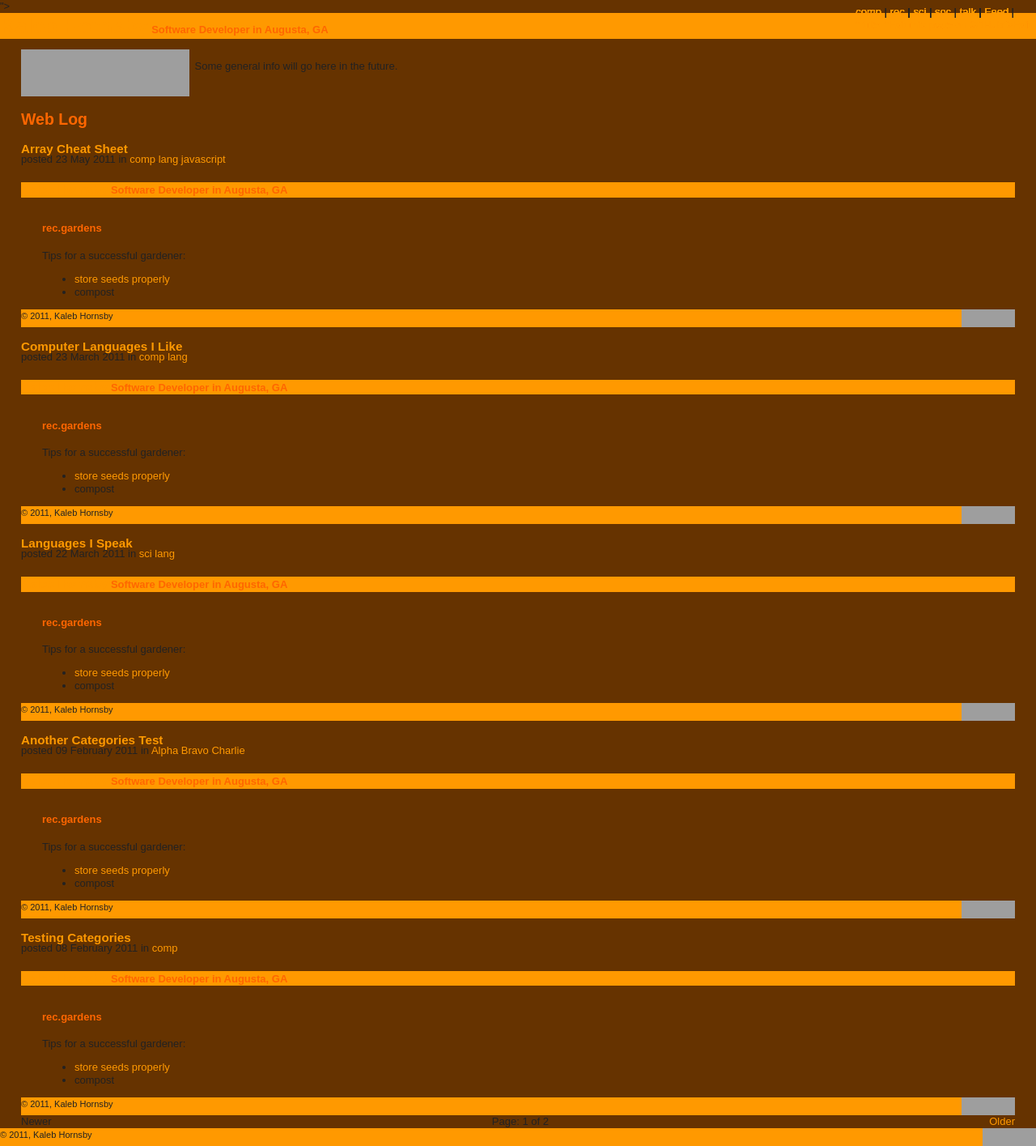
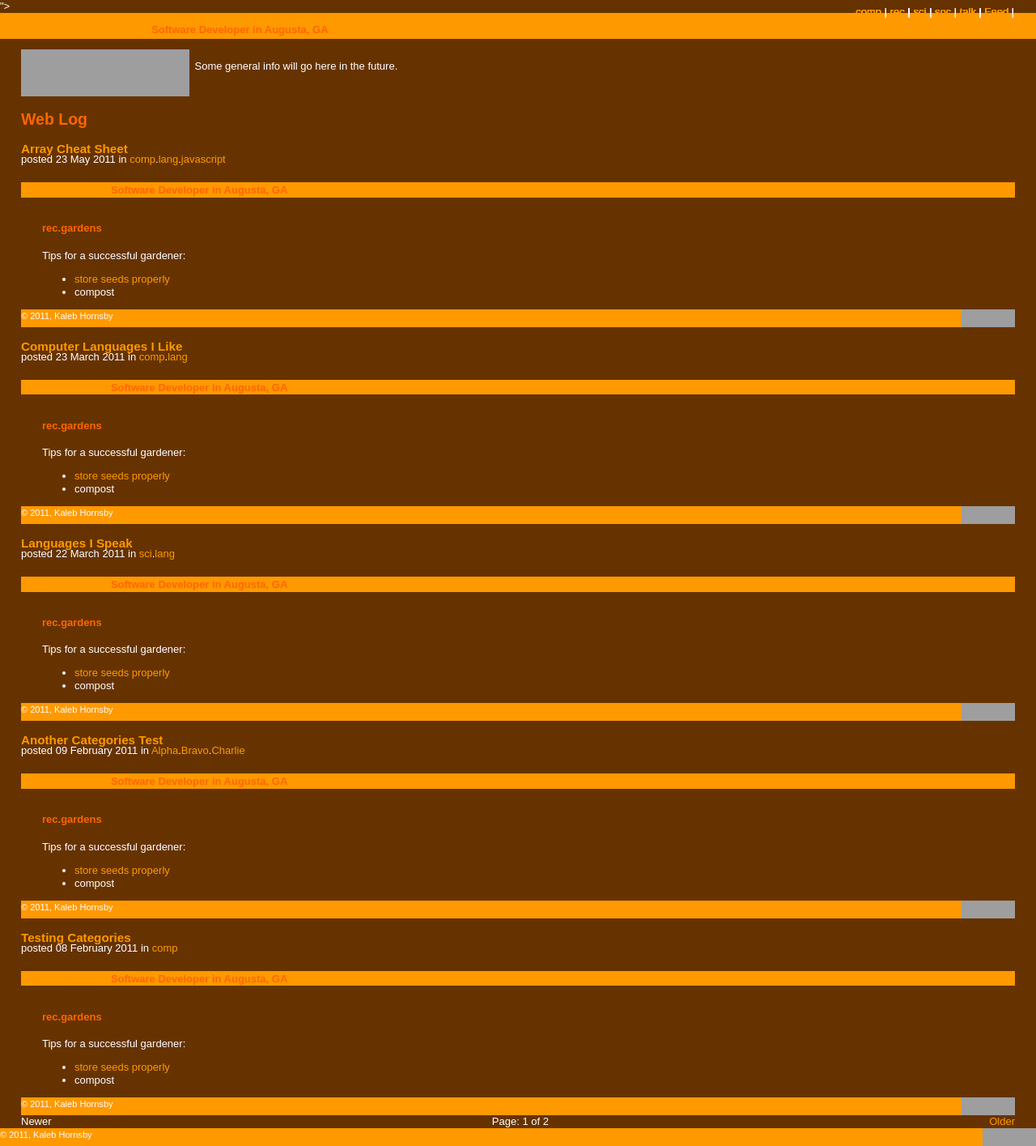
Before and after one commit to kaleb/kaleb.github.com, a Jekyll site: the page built from index.html, in a window 1280 px wide. Shown: the whole page at 81% size. Built offline with Jekyll 4.4.1, drawn with Linux system fonts in a browser that asks for light colours; nearby versions of some CDN libraries; Markdown is read by kramdown in place of the engine named in the settings; the list of posts is cut into pages by our own code; grey boxes are pictures that could not be loaded.

Commit message:
changed style from using html to using body

```diff
--- a/_includes/style-main.css
+++ b/_includes/style-main.css
@@ -2,7 +2,7 @@
 %% Colors
 -----------------------------------------------------------------{%endcomment%}
 
-html { background-color:#630;color:white; }
+body { background-color:#630;color:white; }
 #site-header, #site-footer { background-color:#f90; }
 a, a:active, a:visited { color:#f90; }
 h1, h2, h3 { color:#f60; }
```
